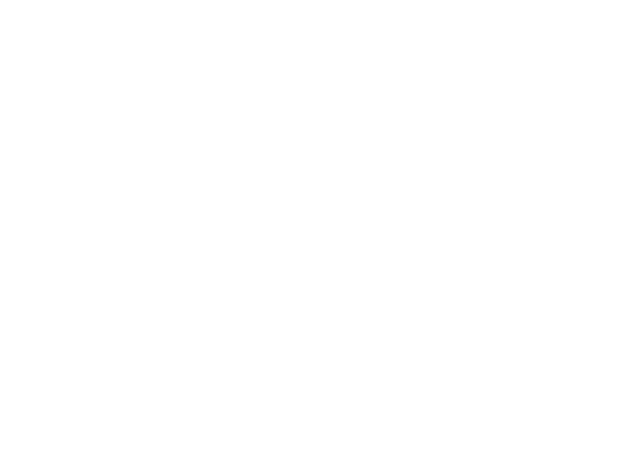
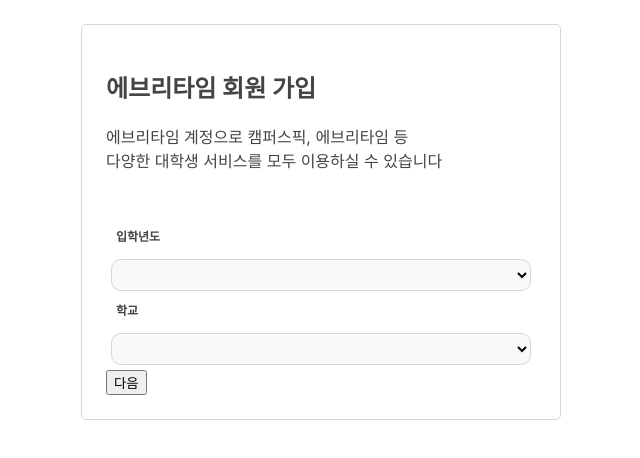
Before and after one commit to wafflestudio19-5/team5-web, a React (Create React App) app: page /register in a window 1280 px wide. Shown: the top 458 px of the page, without its empty margins (319-959 px from the left). Built offline with nearby package versions, Linux system fonts and the light colour scheme.

Commit message:
Register 페이지 만드는 중

```diff
--- a/src/App.tsx
+++ b/src/App.tsx
@@ -24,17 +24,10 @@
   return (
     <div className="App">
       {auth ? (
-        <>
-          <Header />
-          <Switch>
-            <Route path="/timetable" />
-            <Route path="/lecture" />
-            <Route path="/asdasdf" component={MainPage} />
-            <Route path="/login" component={Login} />
-            <Route path="/" component={Home} />
-          </Switch>
-          {/*<Footer />*/}
-        </>
+        <Switch>
+          <Route path="/login" component={Login} />
+          <Route path="/" component={MainPage} />
+        </Switch>
       ) : (
         <AuthPage />
       )}
--- a/src/component/AuthPage/AuthPage.tsx
+++ b/src/component/AuthPage/AuthPage.tsx
@@ -1,12 +1,13 @@
 import { Route, Switch } from "react-router-dom";
 import Login from "./Login/Login";
 import Lobby from "./Lobby/Lobby";
+import Register from "./Register/Register";
 const AuthPage = () => {
   return (
     <Switch>
       <Route path="/" component={Lobby} exact />
       <Route path="/login" component={Login} exact />
-      <Route path="/register" exact />
+      <Route path="/register" component={Register} exact />
       <Route path="/:redirectPath" />
     </Switch>
   );
--- /dev/null
+++ b/src/component/AuthPage/Register/Register.tsx
@@ -0,0 +1,51 @@
+import RegisterUser from "./RegisterUser";
+import RegisterSchool from "./RegisterSchool";
+import { useState } from "react";
+
+const Register = () => {
+  const [registerState, setRegisterState] = useState<"school" | "user">(
+    "school"
+  );
+
+  interface RegisterInputType {
+    username: string;
+    password: string;
+    email: string;
+    admission_year: string;
+    univ: string;
+  }
+
+  type RegisterKeyType =
+    | "username"
+    | "password"
+    | "email"
+    | "admission_year"
+    | "univ";
+
+  const [registerInput, setRegisterInput] = useState<RegisterInputType>({
+    username: "",
+    password: "",
+    email: "",
+    admission_year: "",
+    univ: "",
+  });
+
+  const changeRegisterInput = (key: RegisterKeyType, input: string) => {
+    setRegisterInput({ ...registerInput, [key]: input });
+  };
+
+  return (
+    <section className="Register">
+      {registerState === "school" ? (
+        <RegisterSchool
+          changeRegisterInput={changeRegisterInput}
+          setRegisterState={setRegisterState}
+        />
+      ) : (
+        <RegisterUser />
+      )}
+    </section>
+  );
+};
+
+export default Register;
--- /dev/null
+++ b/src/component/AuthPage/Register/RegisterSchool.tsx
@@ -0,0 +1,47 @@
+type RegisterProps = {
+  changeRegisterInput: Function;
+  setRegisterState: Function;
+};
+
+const yearList = [
+  "10학번",
+  "11학번",
+  "12학번",
+  "13학번",
+  "14학번",
+  "15학번",
+  "16학번",
+  "17학번",
+  "18학번",
+  "19학번",
+  "20학번",
+  "21학번",
+  "22학번",
+  "그 외 학번",
+  "졸업생",
+] as const;
+
+const RegisterSchool: React.FC<RegisterProps> = ({}) => {
+  return (
+    <form className="Register__Form">
+      <div className="Register__Text">
+        <h2>에브리타임 회원 가입</h2>
+        <p>
+          에브리타임 계정으로 캠퍼스픽, 에브리타임 등 <br />
+          다양한 대학생 서비스를 모두 이용하실 수 있습니다
+        </p>
+      </div>
+      <div className="Register__Input">
+        <div className="Register__Label">입학년도</div>
+        <select></select>
+      </div>
+      <div className="Register__Input">
+        <div className="Register__Label">학교</div>
+        <select></select>
+      </div>
+      <input type="submit" value="다음" />
+    </form>
+  );
+};
+
+export default RegisterSchool;
--- /dev/null
+++ b/src/component/AuthPage/Register/RegisterUser.tsx
@@ -0,0 +1,28 @@
+const RegisterUser = () => {
+  return (
+    <form className="Register__Form">
+      <div className="Register__Text">
+        <h2>에브리타임 회원 가입</h2>
+        <p>
+          에브리타임 계정으로 캠퍼스픽, 에브리타임 등 <br />
+          다양한 대학생 서비스를 모두 이용하실 수 있습니다
+        </p>
+      </div>
+      <div className="Register__Input">
+        <div className="Register__Label">아이디</div>
+        <input type="text" className="Register__Username" />
+      </div>
+      <div className="Register__Input">
+        <div className="Register__Label">비밀번호</div>
+        <input type="text" className="Register__Password" />
+      </div>
+      <div className="Register__Input">
+        <div className="Register__Label">이메일</div>
+        <input type="text" className="Register__Username" />
+      </div>
+      <input type="submit" value="다음" />
+    </form>
+  );
+};
+
+export default RegisterUser;
--- a/src/component/MainPage/MainPage.tsx
+++ b/src/component/MainPage/MainPage.tsx
@@ -1,5 +1,18 @@
+import { Route, Switch } from "react-router-dom";
+import Header from "./Header/Header";
+import Home from "./Home/Home";
+
 const MainPage = () => {
-  return <div></div>;
+  return (
+    <>
+      <Header />
+      <Switch>
+        <Route path="/timetable" />
+        <Route path="/lecture" />
+        <Route path="/" component={Home} />
+      </Switch>
+    </>
+  );
 };
 
 export default MainPage;
--- /dev/null
+++ b/src/scss/components/_register.scss
@@ -0,0 +1,35 @@
+.Register{
+  display:flex;
+  justify-content: center;
+
+  .Register__Form{
+    box-sizing: border-box;
+    width:480px;
+    padding:24px;
+    margin-top:24px;
+    border: 1px solid $borderColor;
+    border-radius: 5px;
+    color:$fontColor;
+
+  }
+  .Register__Text{
+    margin-bottom: 50px;
+  }
+  .Register__Input{
+    display: flex;
+    flex-direction: column;
+
+    .Register__Label{
+      padding:5px 10px 10px 10px;
+      font-size:12px;
+      font-weight: bold;
+    }
+    select{
+      height:32px;
+      margin:5px;
+      border: 1px solid $borderColor;
+      border-radius: 10px;
+      background-color: $cardColor;
+    }
+  }
+}
--- a/src/scss/main.scss
+++ b/src/scss/main.scss
@@ -8,6 +8,7 @@
    "components/loginandregister",
    "components/lobby",
    "components/login",
+   "components/register",
    "components/header",
    "components/submenu",
    "components/bottom",
```
